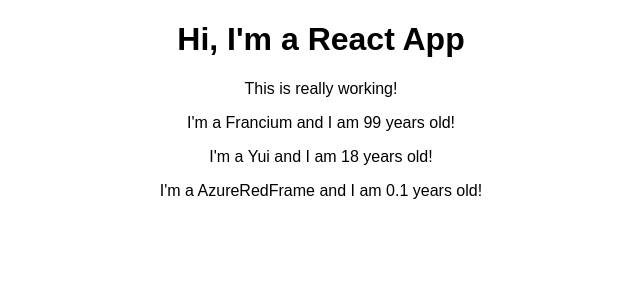
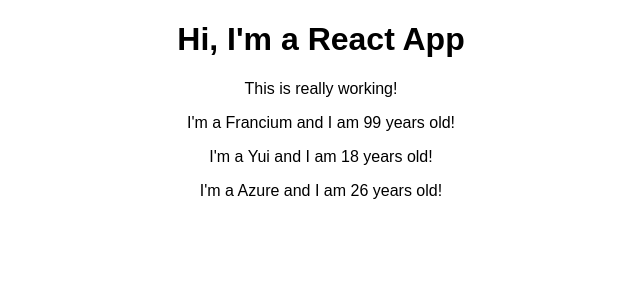
Before and after one commit to huatzhi/learn-react, a React (Create React App) app: page / in a window 1280 px wide. Shown: the top 300 px of the page, without its empty margins (319-959 px from the left). Built offline with nearby package versions, Linux system fonts and the light colour scheme.

Commit message:
lect 39 - state introduction

```diff
--- a/src/App.js
+++ b/src/App.js
@@ -3,14 +3,24 @@
 import Person from "./Person/Person";
 
 class App extends Component {
+  state = { // state is a reserved word for Component
+    persons: [
+      { name: 'Francium', age: 99 },
+      { name: 'Yui', age: 18 },
+      { name: 'Azure', age: 26 },
+    ]
+  }
+
+  // NOTE :: state can change, if it change it will update the DOM
+
   render() {
     return (
       <div className="App">
         <h1>Hi, I'm a React App</h1>
         <p>This is really working!</p>
-        <Person name="Francium" age="99">Ex evil lord but still evil</Person>
-        <Person name="Yui" age="18">I am an Angel</Person>
-        <Person name="AzureRedFrame" age="0.1"/>
+        <Person name={this.state.persons[0].name} age={this.state.persons[0].age}></Person>
+        <Person name={this.state.persons[1].name} age={this.state.persons[1].age}></Person>
+        <Person name={this.state.persons[2].name} age={this.state.persons[2].age}></Person>
       </div>
     );
   }
```
Also changed, not shown: 1 other file (tests, documents, lock files or other folders).
